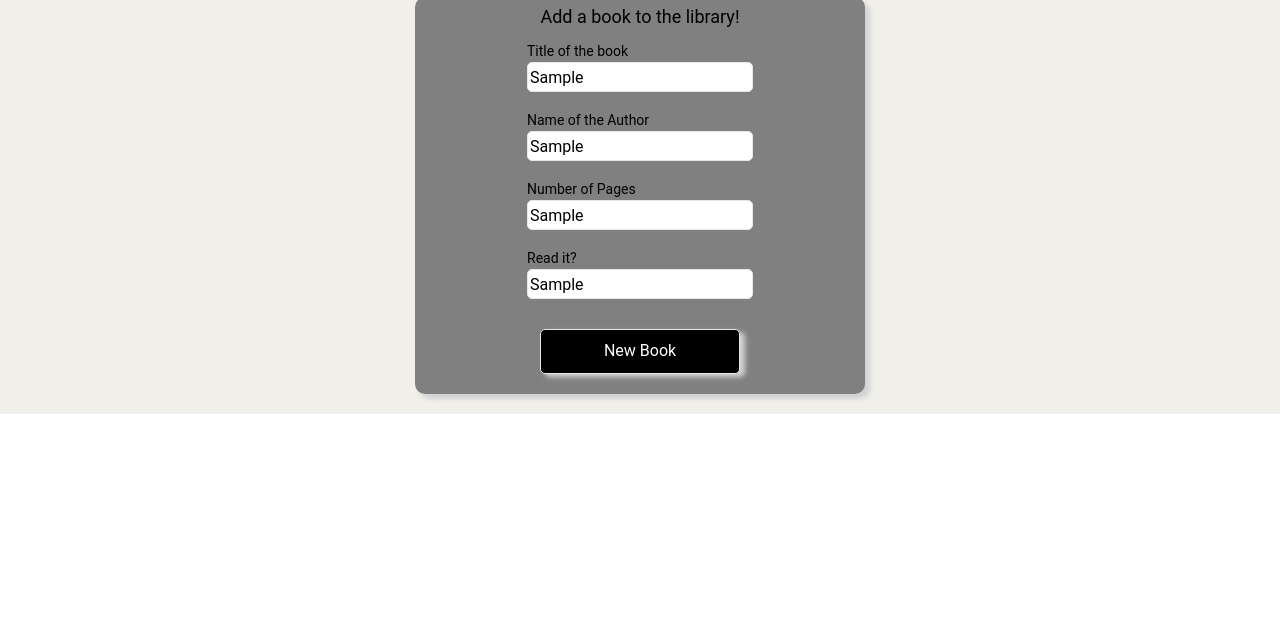
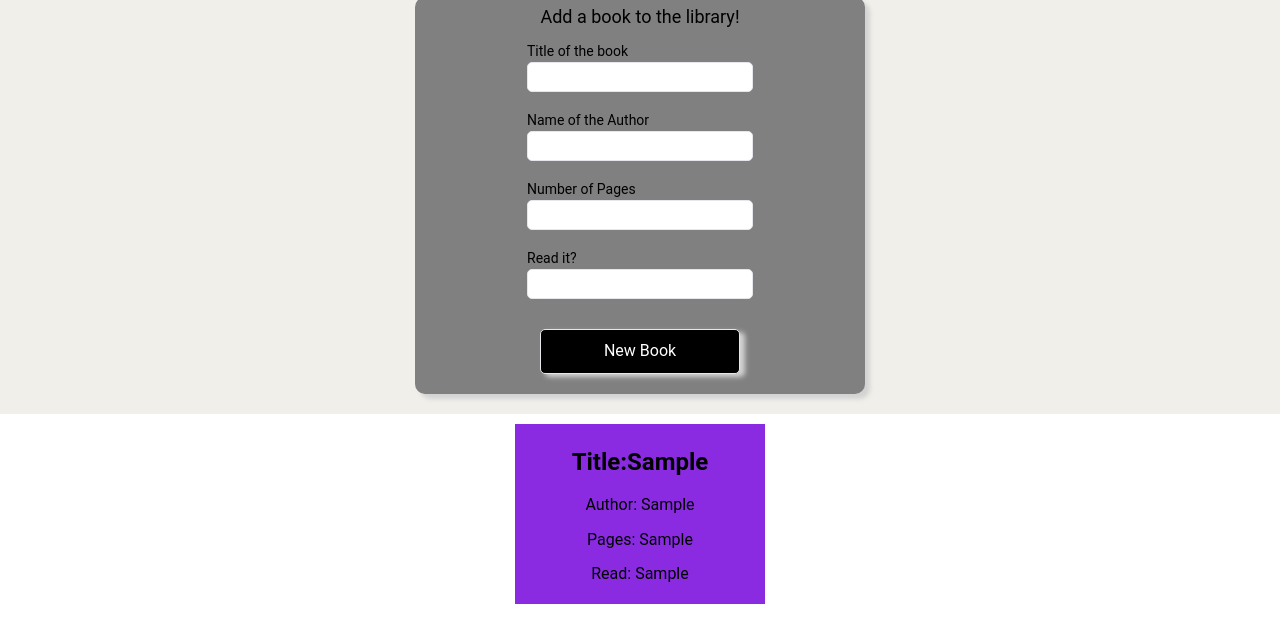
Before and after one commit to martinfs1/library-odin-project, a plain HTML site: page index.html in a window 1280 px wide. Both pictures are taken after typing "Sample", "Sample", "Sample", "Sample" into the empty fields and a click on the button "New Book". Shown: the part 60-702 px from the top of the page. Drawn offline with Linux system fonts and the light colour scheme.

Commit message:
trying to show the cards in the correct way without repeat the same card!

```diff
--- a/css/styles.css
+++ b/css/styles.css
@@ -11,15 +11,18 @@
 .container {
   height: 100%;
   width: 100%;
-  background-color: rgb(240, 239, 233);
   font-family: Roboto;
+  align-items: center;
   flex-direction: column;
-  align-items: center;
+
 }
 
 .header {
+  height: 100%;
+  width: 100%;
+  background-color: rgb(240, 239, 233);
   padding: 20px 0;
-
+  flex-direction: column;
 }
 
 h1 {
@@ -32,6 +35,7 @@ form {
   box-shadow: 5px 5px 4px lightgray;
   background-color: gray;
   flex-direction: column;
+  align-self: center;
   min-width: 300px;
   max-width: 450px;
   border-radius: 10px;
@@ -81,3 +85,12 @@ button {
   background-color: black;
   color: #fff;
 }
+
+.card {
+  text-align: center;
+  width: 250px;
+  margin: 10px;
+  padding: 5px;
+  flex-direction: column;
+  background-color: blueviolet;
+}
--- a/index.html
+++ b/index.html
@@ -13,7 +13,7 @@
 
 <body>
   <div class="container dFlex">
-    <div class="header">
+    <div class="header dFlex">
       <h1>Library</h1>
       <form class="dFlex" id="formId">
         <legend>Add a book to the library!</legend>
@@ -40,13 +40,13 @@
         </fieldset>
       </form>
     </div>
-
-    <div class="cards-section">
+    <div class="cards-section dFlex" id="cards-container">
 
     </div>
   </div>
 
 
+
 </body>
 
 </html>
--- a/main.js
+++ b/main.js
@@ -1,9 +1,9 @@
 console.log('Hello Library!');
-const $form = document.getElementById('formId');
 const $title = document.getElementById('title');
 const $nameAth = document.getElementById('ath');
 const $pages = document.getElementById('pages');
 const $read = document.getElementById('read?');
+const $cards = document.getElementById('cards-container');
 
 const myLibrary = [];
 
@@ -18,24 +18,39 @@ function Book(title, author, pages, read) {
   };
 }
 
-function addBookToLibrary(book) {
-  $form.addEventListener('submit', (event) => {
-    event.preventDefault();
-    console.log(`${$title.value}; ${$nameAth.value}; ${$pages.value}; ${$read.value}`);
-    $title.textContent = ' ';
-    $nameAth.textContent = ' ';
-    $pages.textContent = ' ';
-    $read.textContent = ' ';
+function resetInputs() {
+  $title.value = '';
+  $nameAth.value = '';
+  $pages.value = '';
+  $read.value = '';
+}
+
+function addBookToLibrary() {
+  const title = $title.value;
+  const nameAth = $nameAth.value;
+  const pages = $pages.value;
+  const read = $read.value;
+  const book = new Book(title, nameAth, pages, read);
+  myLibrary.push(book);
+  resetInputs();
+}
+
+function displayLibrary(array) {
+  array.forEach((element) => {
+    console.log(myLibrary);
+    const card = `
+      <div class="card">
+        <h2>Title:${element.title}</h2>
+        <p>Author: ${element.author}</p>
+        <p>Pages: ${element.pages}</p>
+        <p>Read: ${element.read}</p>
+      </div>`;
+    $cards.innerHTML += card;
   });
+}
 
-  myLibrary.push(book);
-}
-const orgasmicMan = new Book('El hombre multiorgasmico', 'Mantak Chia', '268', 'no read');
-const twelveRulesToLive = new Book('12 Reglas para vivir', 'Jordan B. Peterson', '600', 'no read');
-const autobiographyOfYogui = new Book('Autobiografia de un yogui', 'Paramahansa Yogananda', '289', 'read');
-
-addBookToLibrary(orgasmicMan);
-addBookToLibrary(twelveRulesToLive);
-addBookToLibrary(autobiographyOfYogui);
-
-console.log(myLibrary);
+document.addEventListener('submit', (event) => {
+  event.preventDefault();
+  addBookToLibrary();
+  displayLibrary(myLibrary);
+});
```
